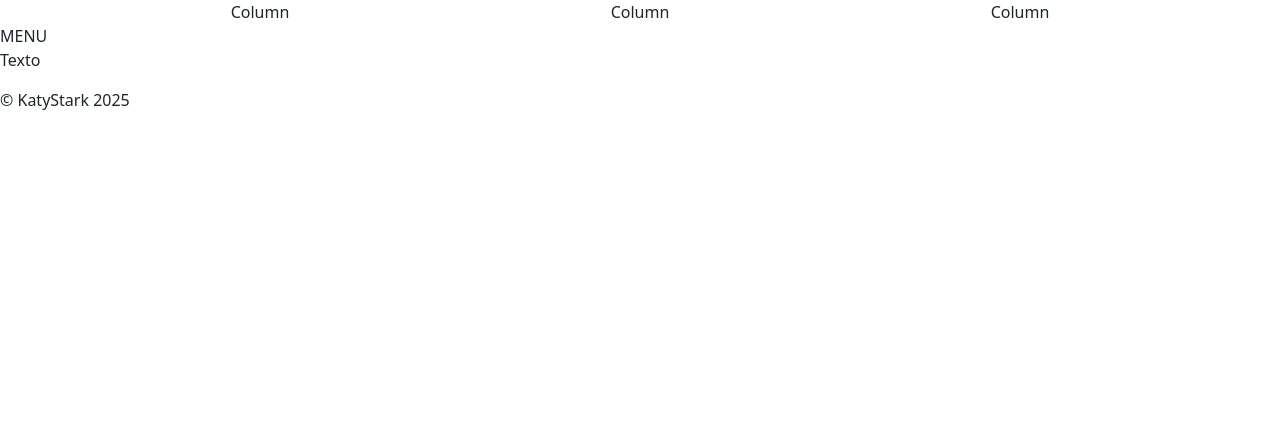
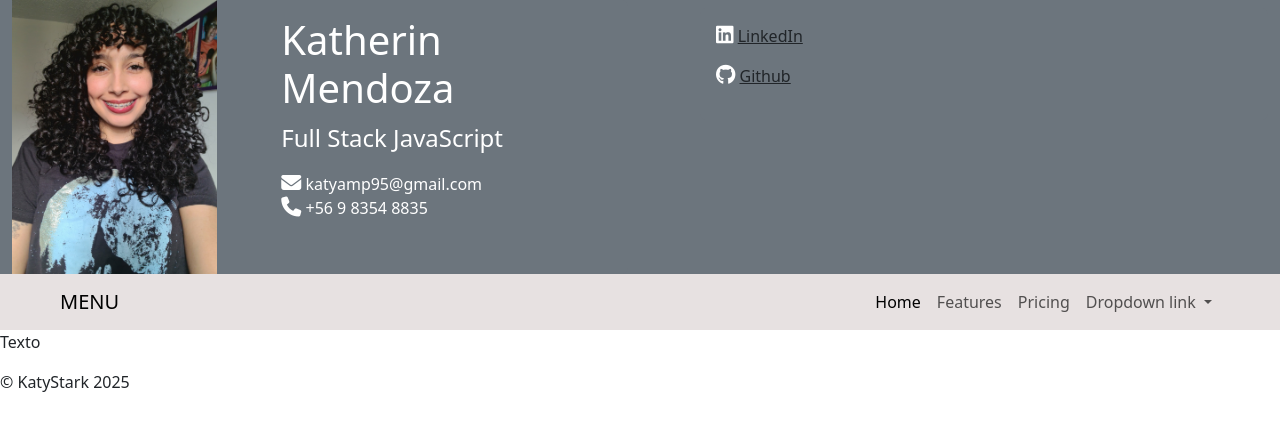
Before and after one commit to isra-osvaldo/KatyStark.github.io, a plain HTML site: page index.html in a window 1280 px wide. Drawn offline with nearby package versions, Linux system fonts and the light colour scheme.

Commit message:
Se agregan cartas y se personalizan en grilla, se agrega nav, se personalizan los colores en header y nav.

```diff
--- a/assets/css/style.css
+++ b/assets/css/style.css
@@ -0,0 +1,11 @@
+body{
+    margin: 0px;
+}
+
+.card {
+    border: none;
+  }
+
+.gris{
+    background-color: #e7e1e1;
+}
--- a/index.html
+++ b/index.html
@@ -4,30 +4,80 @@
 <head>
     <meta charset="UTF-8">
     <meta name="viewport" content="width=device-width, initial-scale=1.0">
-    <title>KatyStark</title>
+    <title>CV Katherin Mendoza</title>
     <link href="https://cdn.jsdelivr.net/npm/bootstrap@5.3.3/dist/css/bootstrap.min.css" rel="stylesheet"
         integrity="sha384-QWTKZyjpPEjISv5WaRU9OFeRpok6YctnYmDr5pNlyT2bRjXh0JMhjY6hW+ALEwIH" crossorigin="anonymous">
+    <link rel="stylesheet" href="./assets/css/style.css">
+    <script src="https://kit.fontawesome.com/ddd4ef5592.js" crossorigin="anonymous"></script>
 </head>
 
 <body>
 
     <header>
-        <section class="container text-center">
+        <section class="container-fluid text-start bg-secondary">
             <section class="row">
                 <section class="col">
-                    Column
+                    <div class="card bg-secondary text-white">
+                        <div class="row g-0">
+                            <div class="col-md-4">
+                                <img src="./assets/img/foto-katy.jpg" class="img-fluid" alt="Foto de Katherin Mendoza">
+                            </div>
+                            <div class="col-md-8">
+                                <div class="card-body ms-5">
+                                    <h1 class="card-title">Katherin Mendoza</h1>
+                                    <p class="card-text fs-4">Full Stack JavaScript</p>
+                                    <p class="card-text"><i class="fa-solid fa-envelope fs-5"></i> katyamp95@gmail.com <br>
+                                        <i class="fa-solid fa-phone fs-5"></i> +56 9 8354 8835</p>
+                                </div>
+                            </div>
+                        </div>
+                    </div>
                 </section>
                 <section class="col">
-                    Column
-                </section>
-                <section class="col">
-                    Column
+                    <div class="card ms-5 mt-2 bg-secondary text-white">
+                        <div class="card-body">
+                           <p><i class="fa-brands fa-linkedin fs-5"></i>
+                            <a href="https://www.linkedin.com/in/katherin-mendoza-559590169/" target="_blank" class="card-link link-dark">LinkedIn</a></p>
+                            <p><i class="fa-brands fa-github fs-5"></i>
+                            <a href="#" class="card-link link-dark">Github</a></p>
+                        </div>
+                    </div>
                 </section>
             </section>
         </section>
     </header>
 
-    <nav>MENU</nav>
+    <nav class="navbar navbar-expand-lg gris">
+        <div class="container-fluid">
+          <a class="navbar-brand ms-5" href="#">MENU</a>
+          <button class="navbar-toggler" type="button" data-bs-toggle="collapse" data-bs-target="#navbarNavDropdown" aria-controls="navbarNavDropdown" aria-expanded="false" aria-label="Toggle navigation">
+            <span class="navbar-toggler-icon"></span>
+          </button>
+          <div class="collapse navbar-collapse" id="navbarNavDropdown">
+            <ul class="navbar-nav ms-auto me-5">
+              <li class="nav-item">
+                <a class="nav-link active" aria-current="page" href="#">Home</a>
+              </li>
+              <li class="nav-item">
+                <a class="nav-link" href="#">Features</a>
+              </li>
+              <li class="nav-item">
+                <a class="nav-link" href="#">Pricing</a>
+              </li>
+              <li class="nav-item dropdown">
+                <a class="nav-link dropdown-toggle" href="#" role="button" data-bs-toggle="dropdown" aria-expanded="false">
+                  Dropdown link
+                </a>
+                <ul class="dropdown-menu">
+                  <li><a class="dropdown-item" href="#">Action</a></li>
+                  <li><a class="dropdown-item" href="#">Another action</a></li>
+                  <li><a class="dropdown-item" href="#">Something else here</a></li>
+                </ul>
+              </li>
+            </ul>
+          </div>
+        </div>
+      </nav>
 
     <main>
         <p>Texto</p>
```
